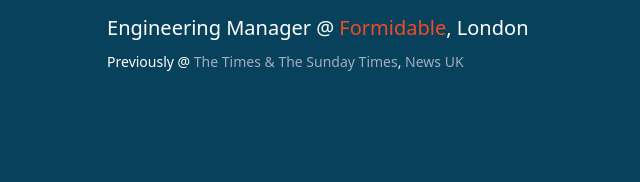
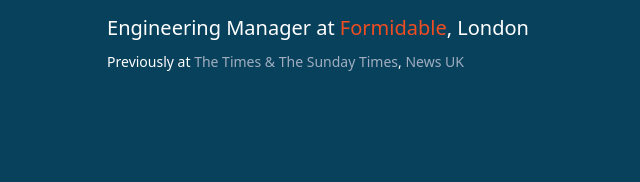
Before and after one commit to manosim/manos.im, a Gatsby site: page / in a window 1280 px wide. Shown: the part 191-373 px from the top of the page, 320-960 px from the left. Built offline with nearby package versions, Linux system fonts and the light colour scheme; Gatsby itself is replaced by a stand-in of ours.

Commit message:
Replace '@' with 'at'

```diff
--- a/src/pages/index.js
+++ b/src/pages/index.js
@@ -11,7 +11,7 @@
       <div className="max-w-xl mx-12 my-5">
         <h1 className="font-display text-5xl">Hello, I'm Manos.</h1>
         <div className="mt-4 font-light text-xl">
-          Engineering Manager @{' '}
+          Engineering Manager at{' '}
           <a
             className="text-formidable hover:text-formidable-dark"
             href="https://www.formidable.com/"
@@ -24,7 +24,7 @@
         </div>
 
         <div className="mt-2 font-light text-sm">
-          Previously @{' '}
+          Previously at{' '}
           <a
             className="hover:text-blue-400"
             href="https://www.thetimes.co.uk/"
```
